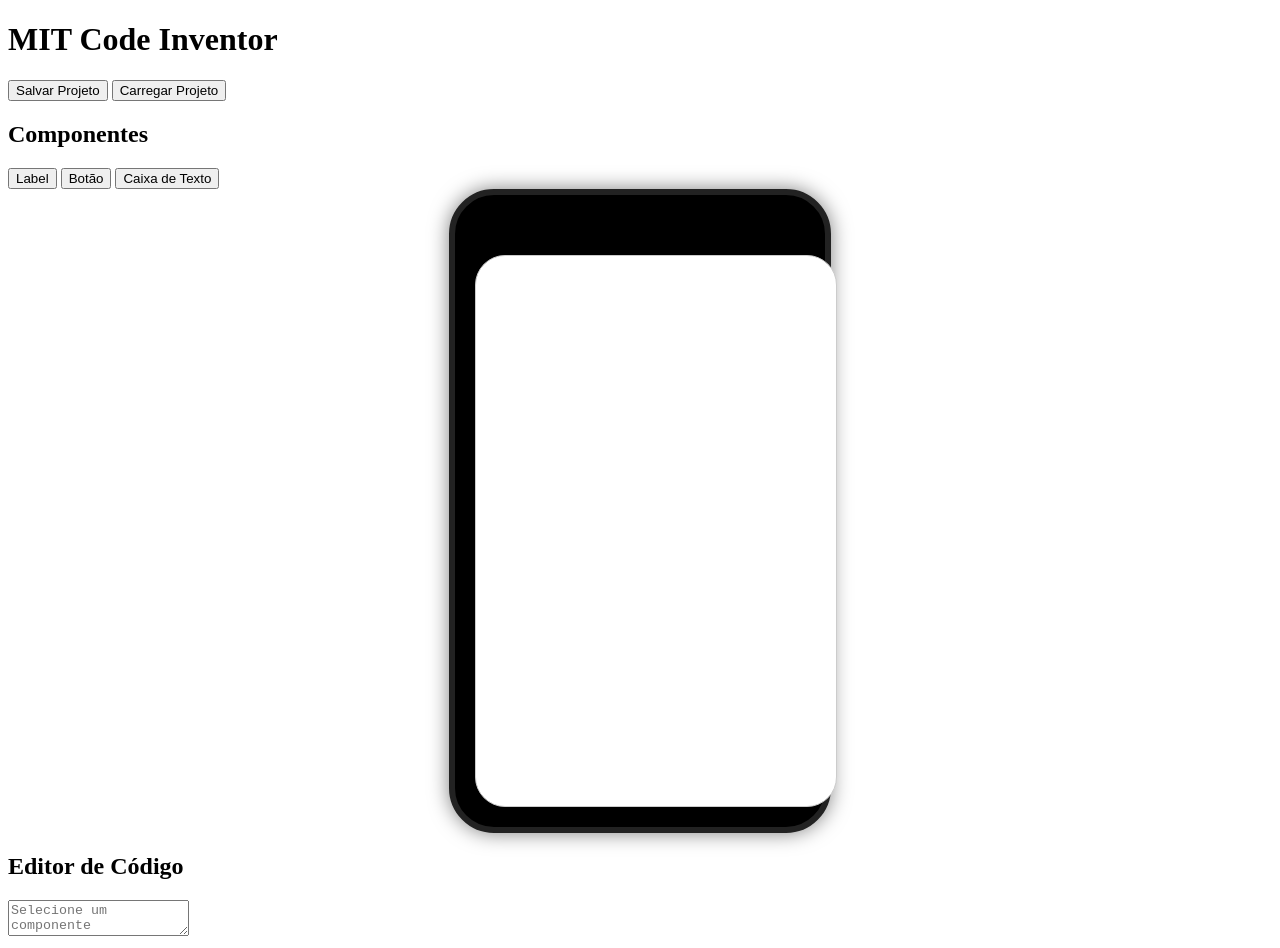
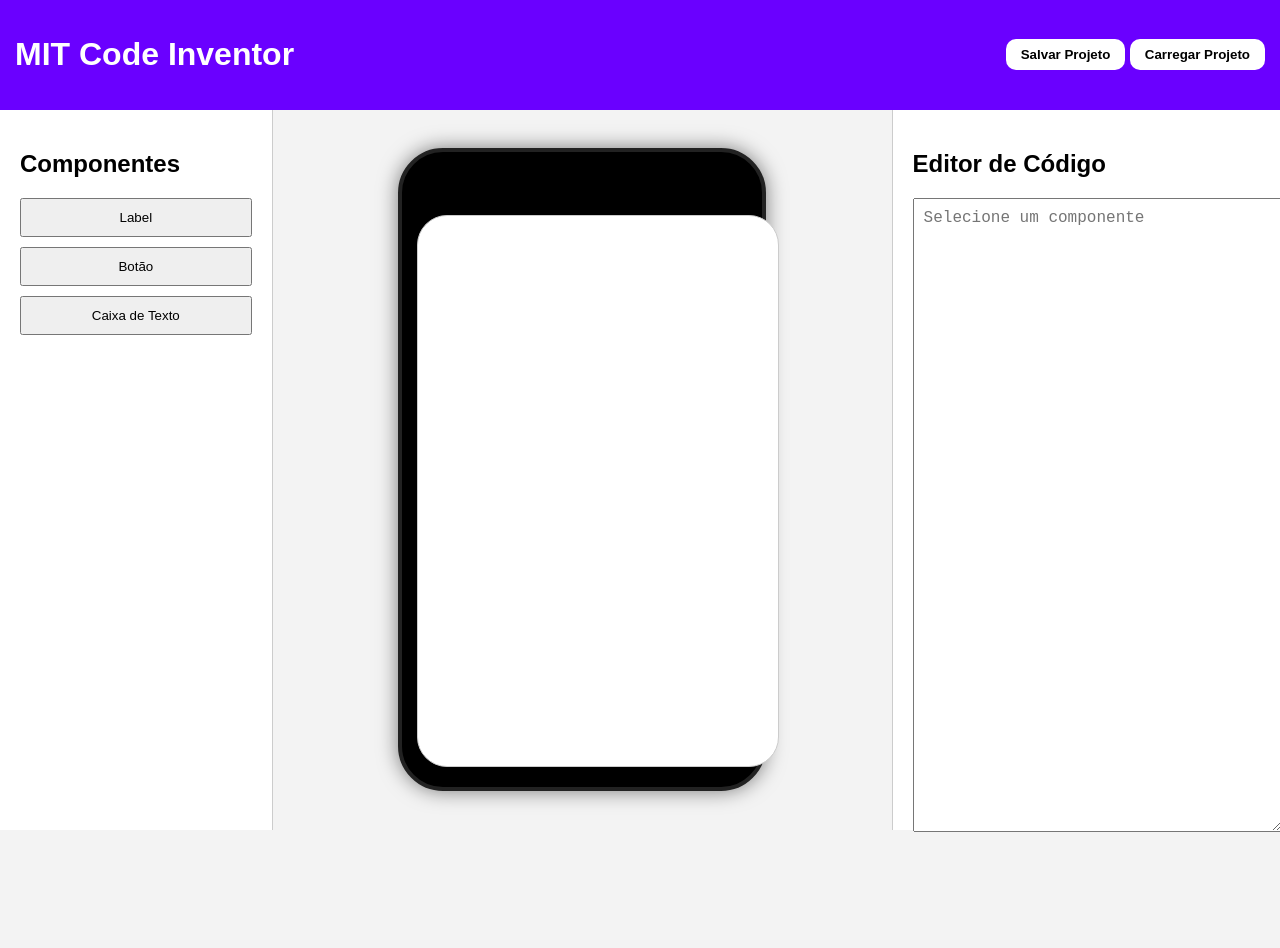
Before and after one commit to Borgheti/Mit, a plain HTML site: page index.html in a window 1280 px wide. After the commit the page ends 836 px from the top, so only its background shows below. Drawn offline with Linux system fonts and the light colour scheme.

Commit message:
Update style.css

```diff
--- a/style.css
+++ b/style.css
@@ -1,39 +1,96 @@
-/* MOCKUP DO IPHONE 16 */
+body {
+    margin: 0;
+    font-family: Arial, sans-serif;
+    background: #f3f3f3;
+}
+
+header {
+    background: #6a00ff;
+    color: white;
+    padding: 15px;
+    display: flex;
+    justify-content: space-between;
+    align-items: center;
+}
+
+header button {
+    padding: 8px 15px;
+    border-radius: 10px;
+    border: none;
+    background: white;
+    font-weight: bold;
+}
+
+main {
+    display: flex;
+    height: calc(100vh - 80px);
+}
+
+/* --- COLUNA DA ESQUERDA --- */
+#components {
+    width: 20%;
+    padding: 20px;
+    background: white;
+    border-right: 1px solid #ccc;
+}
+
+#components button {
+    width: 100%;
+    margin-bottom: 10px;
+    padding: 10px;
+}
+
+/* --- CENTRO: iPhone --- */
+#viewer {
+    width: 50%;
+    display: flex;
+    justify-content: center;
+    align-items: center;
+    padding: 20px;
+}
+
+/* Moldura do iPhone 16 */
 .iphone-frame {
     width: 330px;
-    margin: 0 auto;
-    padding: 20px;
     background: #000;
     border-radius: 45px;
-    border: 6px solid #222;
+    padding: 20px 15px;
+    border: 4px solid #222;
     box-shadow: 0px 0px 20px rgba(0,0,0,0.5);
-    position: relative;
 }
 
-/* DYNAMIC ISLAND */
+/* Dynamic Island */
 .dynamic-island {
     width: 110px;
     height: 28px;
     background: black;
     border-radius: 30px;
-    margin: 0 auto;
-    margin-bottom: 12px;
+    margin: 0 auto 15px auto;
 }
 
-/* TELA DO APLICATIVO */
+/* Tela interna */
 #screen {
     width: 100%;
     height: 520px;
     background: white;
     border-radius: 30px;
-    overflow: auto;
     border: 1px solid #ccc;
+    overflow-y: auto;
     padding: 15px;
+    color: black;
 }
 
-/* CENTRALIZAR NO CELULAR */
-#viewer {
-    display: flex;
-    justify-content: center;
-    align-items: center;
+/* --- DIREITA: editor --- */
+#editor {
+    width: 30%;
+    padding: 20px;
+    background: white;
+    border-left: 1px solid #ccc;
 }
+
+#editor textarea {
+    width: 100%;
+    height: 90%;
+    padding: 10px;
+    font-size: 16px;
+}
```
